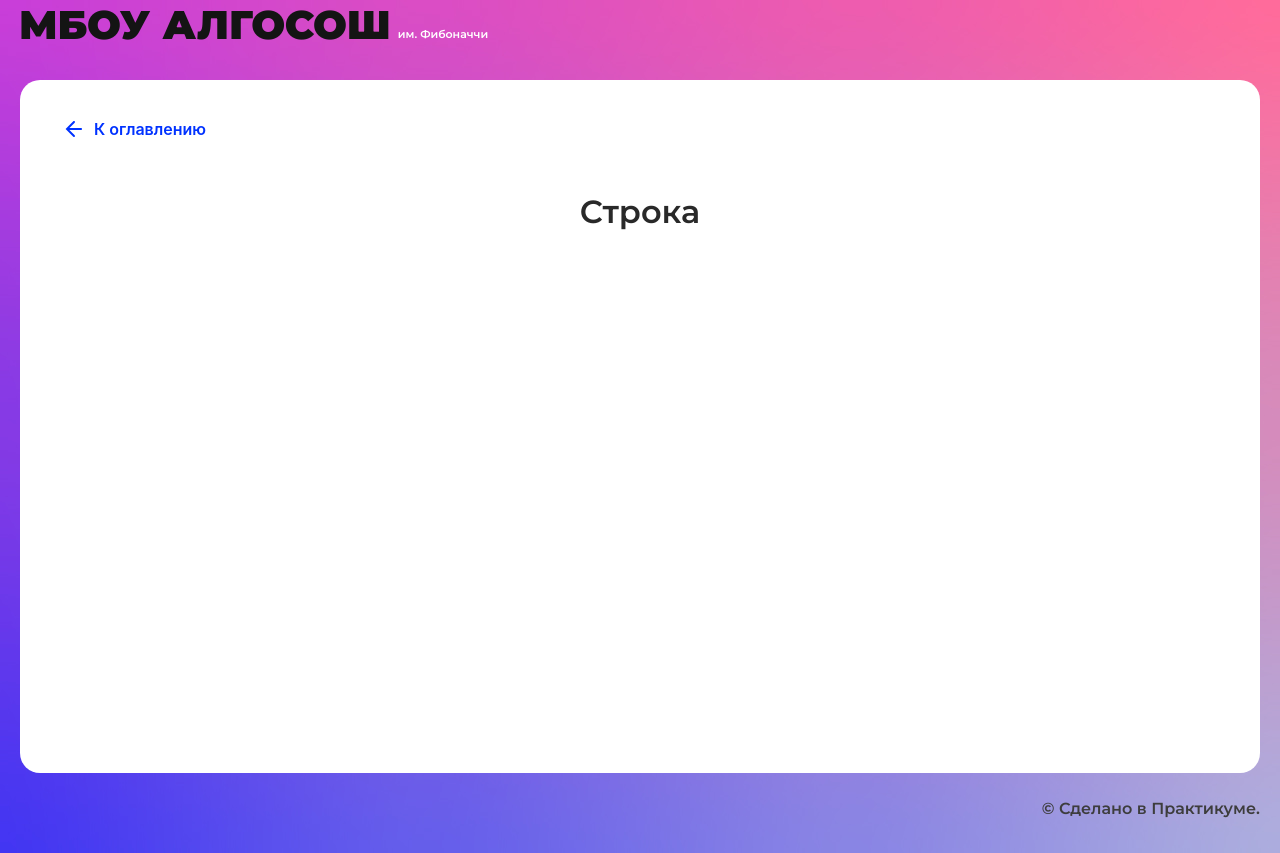
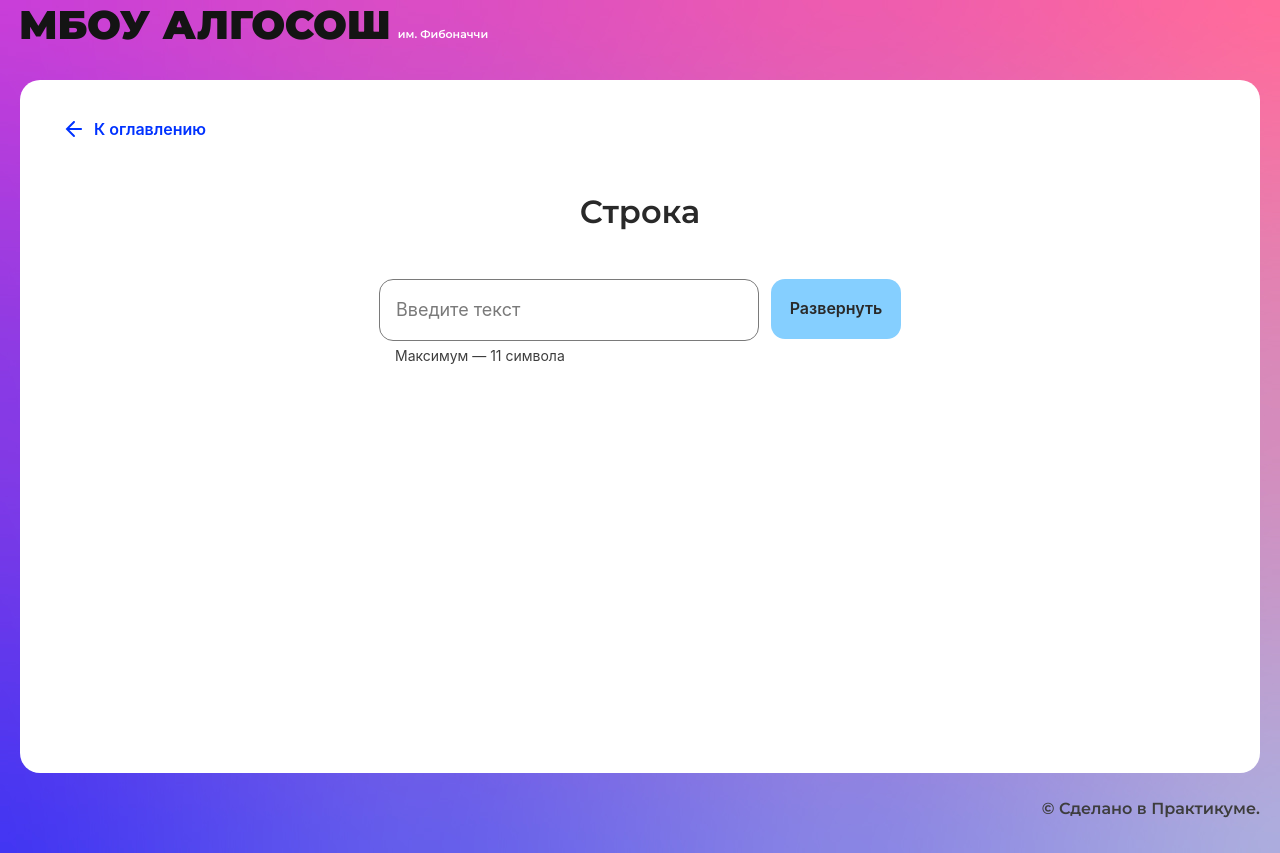
Before and after one commit to LexorV/algososh, a React (Create React App) app: page /recursion in a window 1280 px wide. Built offline with nearby package versions, Linux system fonts and the light colour scheme.

Commit message:
add string component

```diff
--- /dev/null
+++ b/src/components/string/string.module.css
@@ -0,0 +1,9 @@
+.box_input {
+    display:flex;
+    width:522px;
+    gap:12px;
+}
+.box_main {
+    display:flex;
+    justify-content: center;
+}
--- a/src/components/string/string.tsx
+++ b/src/components/string/string.tsx
@@ -1,9 +1,19 @@
 import React from "react";
-import { SolutionLayout } from "../ui/solution-layout/solution-layout";
+import { SolutionLayout} from "../ui/solution-layout/solution-layout";
+import {Input} from "../ui/input/input";
+import {Button} from "../ui/button/button";
+import stringStyle from './string.module.css'
+
 
 export const StringComponent: React.FC = () => {
   return (
     <SolutionLayout title="Строка">
+      <div className={stringStyle.box_main}>
+      <div className={stringStyle.box_input}>
+      <Input type="text" isLimitText={true} maxLength={11} />
+      <Button text='Развернуть' />
+      </div>
+      </div>
 
     </SolutionLayout>
   );
```
Also changed, not shown: 1 other file (tests, documents, lock files or other folders).
